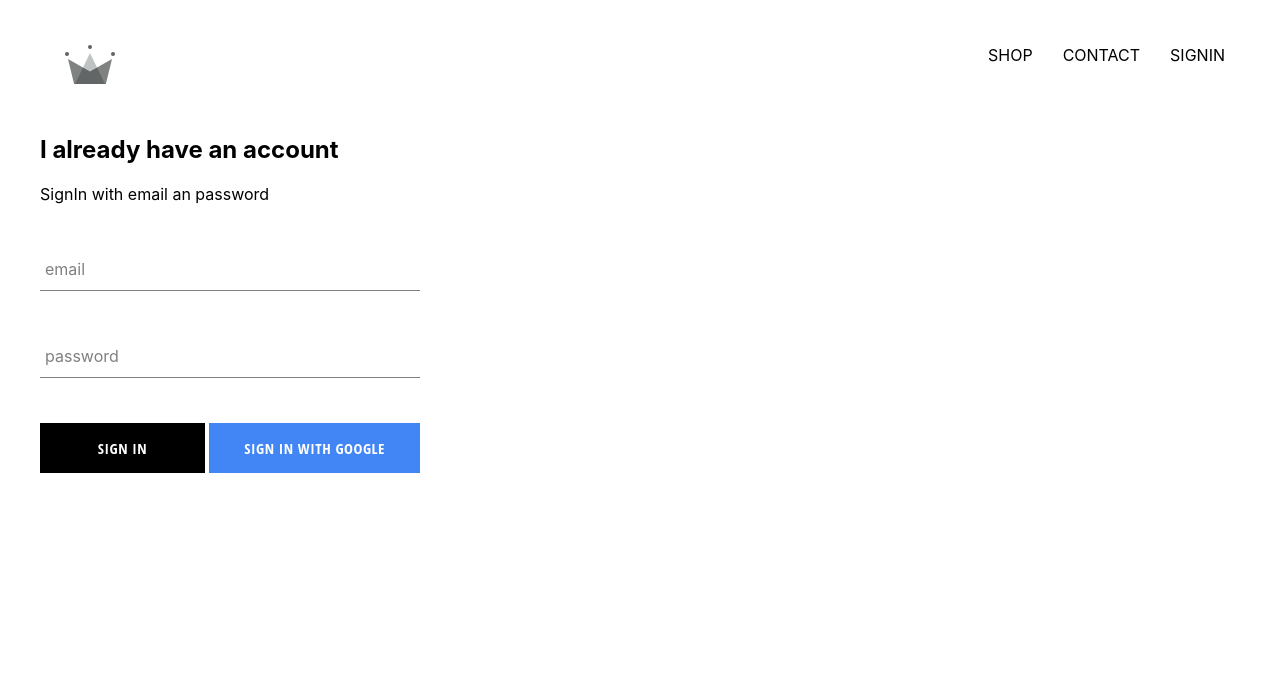
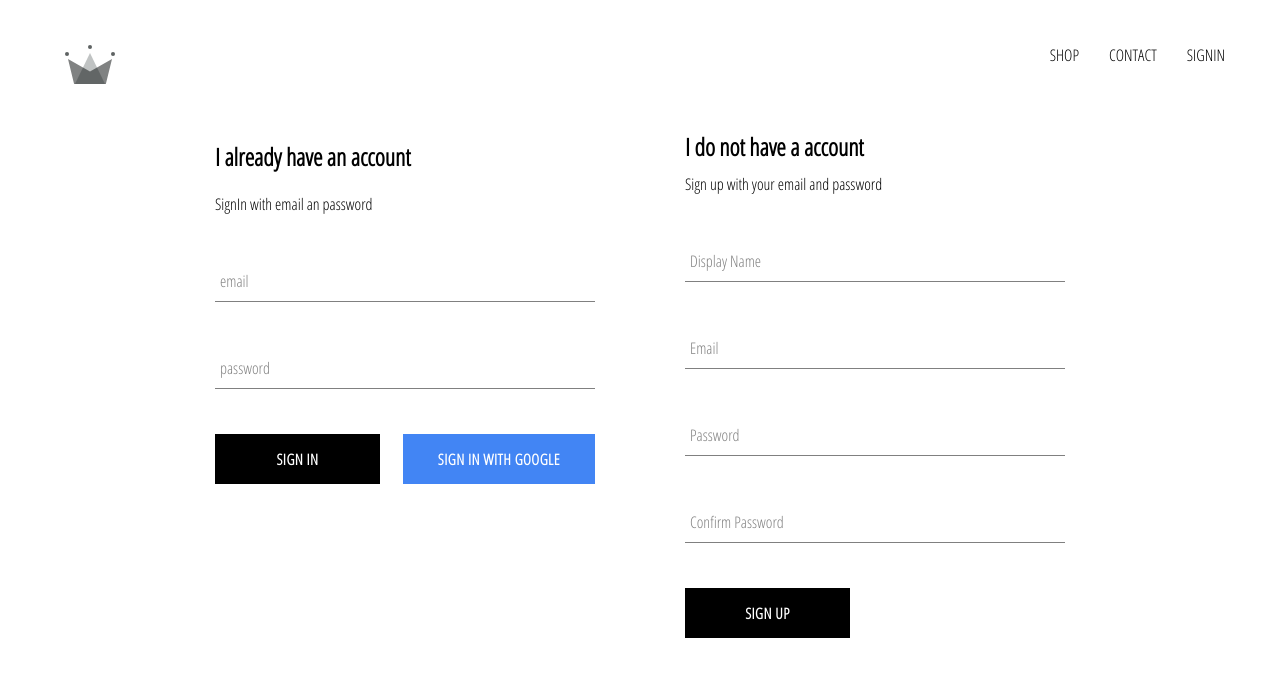
Before and after one commit to asemnouri/crwn-clothing, a React (Create React App) app: page /signin in a window 1280 px wide. Shown: the top 676 px of the page. Built offline with nearby package versions, Linux system fonts and the light colour scheme; no server answers.

Commit message:
implementing firebase utils, including storing

```diff
--- a/public/index.html
+++ b/public/index.html
@@ -2,24 +2,22 @@
 <html lang="en">
   <head>
     <meta charset="utf-8" />
-    <link rel="icon" href="%PUBLIC_URL%/favicon.ico" />
+    <link rel="shortcut icon" href="%PUBLIC_URL%/favicon.ico" />
     <meta name="viewport" content="width=device-width, initial-scale=1" />
     <meta name="theme-color" content="#000000" />
-    <meta
-      name="description"
-      content="Web site created using create-react-app"
-    />
-    <link rel="apple-touch-icon" href="%PUBLIC_URL%/logo192.png" />
     <!--
       manifest.json provides metadata used when your web app is installed on a
       user's mobile device or desktop. See https://developers.google.com/web/fundamentals/web-app-manifest/
     -->
     <link rel="manifest" href="%PUBLIC_URL%/manifest.json" />
+    <link
+      href="https://fonts.googleapis.com/css?family=Open+Sans+Condensed:300"
+      rel="stylesheet"
+    />
     <!--
       Notice the use of %PUBLIC_URL% in the tags above.
       It will be replaced with the URL of the `public` folder during the build.
       Only files inside the `public` folder can be referenced from the HTML.
-
       Unlike "/favicon.ico" or "favicon.ico", "%PUBLIC_URL%/favicon.ico" will
       work correctly both with client-side routing and a non-root public URL.
       Learn how to configure a non-root public URL by running `npm run build`.
@@ -32,10 +30,8 @@
     <!--
       This HTML file is a template.
       If you open it directly in the browser, you will see an empty page.
-
       You can add webfonts, meta tags, or analytics to this file.
       The build step will place the bundled scripts into the <body> tag.
-
       To begin the development, run `npm start` or `yarn start`.
       To create a production bundle, use `npm run build` or `yarn build`.
     -->
--- a/src/App.css
+++ b/src/App.css
@@ -1,4 +1,5 @@
 body{
+  font-family: 'Open Sans Condensed';
   padding:20px 40px
 }
 
--- a/src/App.js
+++ b/src/App.js
@@ -5,7 +5,7 @@
 import './App.css';
 import Header from './components/header/header'
 import SignInandUp from '../src/components/Pages/Sign-in-up/Sign-in-up'
-import {auth} from './firebase/firebase.utils'
+import {auth , createUserProfileDocument} from './firebase/firebase.utils'
 
 class App extends React.Component {
   constructor(){
@@ -16,8 +16,25 @@
   }
   unSubscribeFromAuth=null
 componentDidMount(){
-this.unSubscribeFromAuth=auth.onAuthStateChanged(user=>{
-  this.setState({currentUser:user})
+this.unSubscribeFromAuth=auth.onAuthStateChanged(async userAuth =>{
+  if(userAuth){
+    const userRef=await createUserProfileDocument(userAuth)
+    userRef.onSnapshot(snapshot=>{
+      this.setState({
+        currentUser:{
+          id:snapshot.id,
+          ...snapshot.data()
+        }
+      })
+      console.log(this.state)
+    });
+  }
+  else{
+    this.setState({currentUser:userAuth})
+  }
+
+  // createUserProfileDocument(user)
+  // this.setState({currentUser:user})
 })
 }
 componentWillUnmount(){
--- a/src/components/Pages/Sign-in-up/Sign-in-up.jsx
+++ b/src/components/Pages/Sign-in-up/Sign-in-up.jsx
@@ -1,8 +1,12 @@
 import React from 'react'
 import './Sign-in-up.scss'
 import SignIn from '../../SignIn/SignIn'
+import SignUp from '../../sign-up/sign-up'
 
 const SignInandUp =()=>(
-    <div><SignIn/></div>
+    <div className='sign-in-and-sign-up'>
+        <SignIn/>
+        <SignUp/>
+    </div>
 )
 export default SignInandUp
--- a/src/components/Pages/Sign-in-up/Sign-in-up.scss
+++ b/src/components/Pages/Sign-in-up/Sign-in-up.scss
@@ -0,0 +1,6 @@
+.sign-in-and-sign-up {
+    width: 850px;
+    display: flex;
+    justify-content: space-between;
+    margin: 30px auto;
+  }
--- a/src/components/SignIn/SignIn.jsx
+++ b/src/components/SignIn/SignIn.jsx
@@ -43,7 +43,7 @@
                     required />
                    <div className='buttons'>
                         <CustomButton type='submit' value='Submit Form'>Sign in</CustomButton>
-                        <CustomButton onClick={signInWithGoogle} isGoogleSignIn>  Sign in with google</CustomButton>
+                        <CustomButton onClick={signInWithGoogle} isGoogleSignIn>Sign in with google</CustomButton>
                     </div>
                 </form>
             </div>
--- /dev/null
+++ b/src/components/sign-up/sign-up.jsx
@@ -0,0 +1,103 @@
+import React from 'react';
+
+import FormInput from '../formInput/formInput.component';
+import CustomButton from '../custom-Button/custom-Button';
+
+import { auth, createUserProfileDocument } from '../../firebase/firebase.utils';
+
+import './sign-up.scss';
+
+class SignUp extends React.Component {
+  constructor() {
+    super();
+
+    this.state = {
+      displayName: '',
+      email: '',
+      password: '',
+      confirmPassword: ''
+    };
+  }
+
+  handleSubmit = async event => {
+    event.preventDefault();
+
+    const { displayName, email, password, confirmPassword } = this.state;
+
+    if (password !== confirmPassword) {
+      alert("passwords don't match");
+      return;
+    }
+
+    try {
+      const { user } = await auth.createUserWithEmailAndPassword(
+        email,
+        password
+      );
+
+      await createUserProfileDocument(user, { displayName });
+
+      this.setState({
+        displayName: '',
+        email: '',
+        password: '',
+        confirmPassword: ''
+      });
+    } catch (error) {
+      console.error(error);
+    }
+  };
+
+  handleChange = event => {
+    const { name, value } = event.target;
+
+    this.setState({ [name]: value });
+  };
+
+  render() {
+    const { displayName, email, password, confirmPassword } = this.state;
+    return (
+      <div className='sign-up'>
+        <h2 className='title'>I do not have a account</h2>
+        <span>Sign up with your email and password</span>
+        <form className='sign-up-form' onSubmit={this.handleSubmit}>
+          <FormInput
+            type='text'
+            name='displayName'
+            value={displayName}
+            onChange={this.handleChange}
+            label='Display Name'
+            required
+          />
+          <FormInput
+            type='email'
+            name='email'
+            value={email}
+            onChange={this.handleChange}
+            label='Email'
+            required
+          />
+          <FormInput
+            type='password'
+            name='password'
+            value={password}
+            onChange={this.handleChange}
+            label='Password'
+            required
+          />
+          <FormInput
+            type='password'
+            name='confirmPassword'
+            value={confirmPassword}
+            onChange={this.handleChange}
+            label='Confirm Password'
+            required
+          />
+          <CustomButton type='submit'>SIGN UP</CustomButton>
+        </form>
+      </div>
+    );
+  }
+}
+
+export default SignUp;
--- /dev/null
+++ b/src/components/sign-up/sign-up.scss
@@ -0,0 +1,9 @@
+.sign-up {
+    display: flex;
+    flex-direction: column;
+    width: 380px;
+
+    .title {
+      margin: 10px 0;
+    }
+  }
--- a/src/firebase/firebase.utils.js
+++ b/src/firebase/firebase.utils.js
@@ -14,6 +14,31 @@
     measurementId: "G-R779DY2XN0"
   }
 
+  export const createUserProfileDocument=async (userAuth, additionalData)=>{
+      if(!userAuth)return;
+
+      const userRef =firestore.doc(`users/${userAuth.uid}`)
+
+      const snapShot =await userRef.get();
+
+      if(!snapShot.exists){
+        const {displayName,email}=userAuth;
+        const createdAt=new Date()
+        try{
+          await userRef.set({
+            displayName,
+            email,
+            createdAt,
+            ...additionalData
+          })
+        }catch(error){
+          console.log('error creating Auth')
+
+        }
+      }
+      return userRef
+  }
+
 firebase.initializeApp(config);
 
 
```
